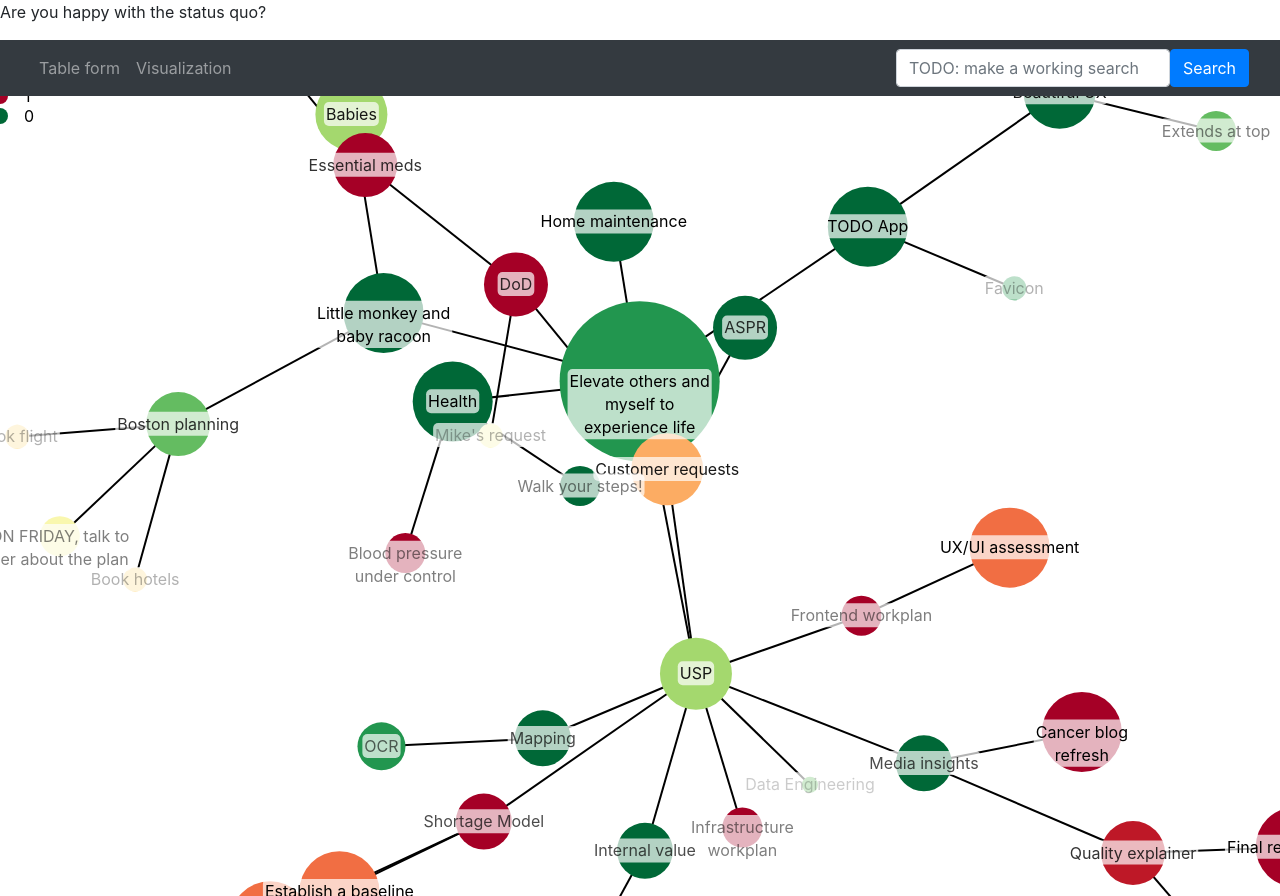
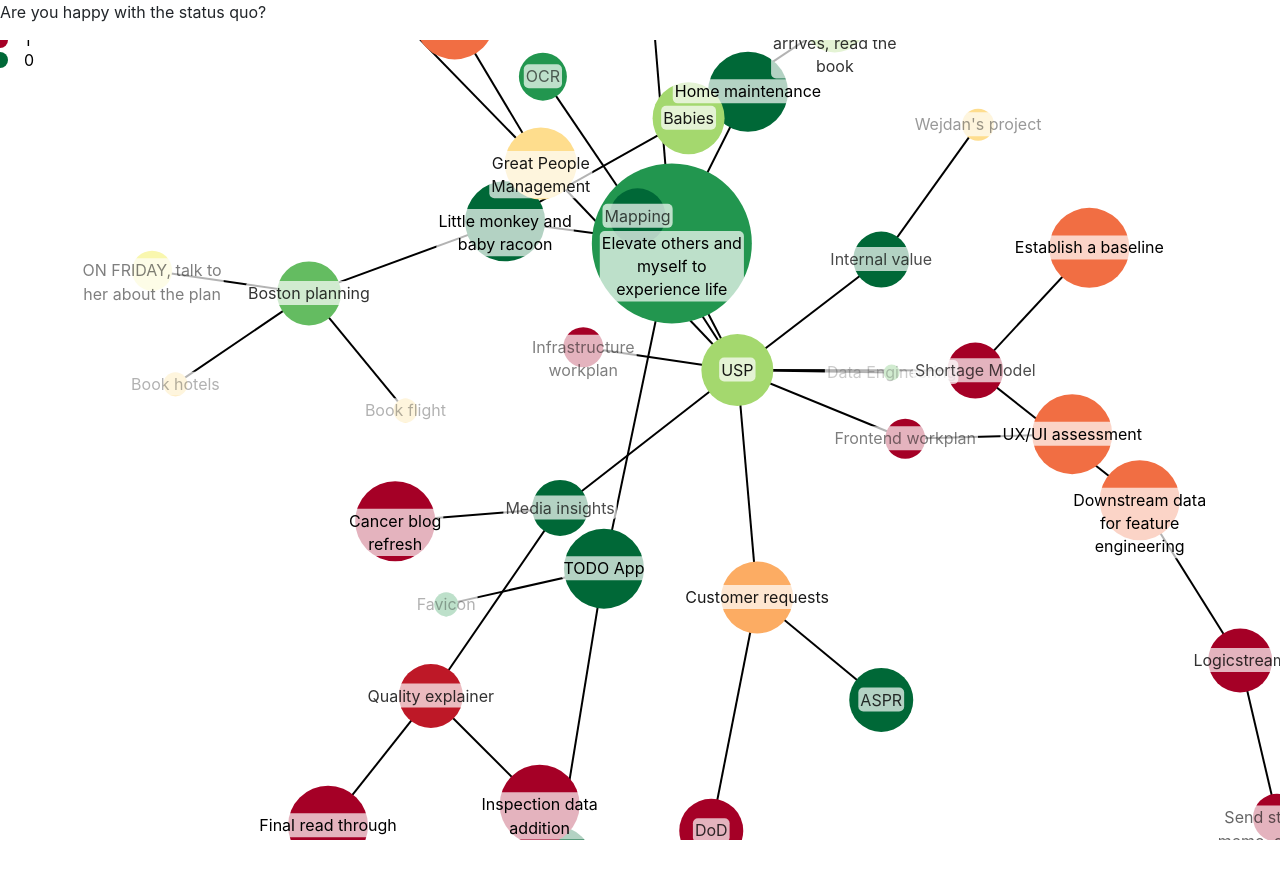
Before and after one commit to pizza-rat-matt/pizza-rat-matt.github.io, a website: page index.html in a window 1280 px wide. After the commit the page ends 840 px from the top, so only its background shows below. Drawn offline with nearby package versions, Linux system fonts and the light colour scheme.

Commit message:
now we are looking pretty

```diff
--- a/index.html
+++ b/index.html
@@ -2,63 +2,31 @@
 <html lang="en">
   <head>
     <!-- TODO favicon not appearing -->
-        <link rel="icon" href="./favicon.ico" type="image/x-icon">
-        <link rel="stylesheet" href="https://maxcdn.bootstrapcdn.com/bootstrap/4.5.2/css/bootstrap.min.css">
+    <link rel="icon" href="./favicon.ico" type="image/x-icon" />
+    <link
+      rel="stylesheet"
+      href="https://maxcdn.bootstrapcdn.com/bootstrap/4.5.2/css/bootstrap.min.css"
+    />
     <script src="https://d3js.org/d3.v5.min.js"></script>
-        <meta charset="UTF-8">
-        <meta name="viewport" content="width=device-width, initial-scale=1.0">
+    <meta charset="UTF-8" />
+    <meta name="viewport" content="width=device-width, initial-scale=1.0" />
     <title>Matt's TODO list</title>
     <style>
       body {
+        margin: 1;
+        overflow: hidden;
+      }
+      #ballPit {
+        width: 100vw;
+        height: 100vh;
         margin: 0;
-                overflow: hidden;
+        padding: 0;
       }
     </style>
   </head>
   <body>
     <p>Are you happy with the status quo?</p>
-        <nav class="navbar navbar-expand-sm navbar-dark bg-dark sticky-top">
-            <div class="container-fluid">
-
-                <ul class="navbar-nav me-auto">
-                  <li class="nav-item">
-                    <a class="nav-link" href="javascript:void(0)">Table form</a>
-                  </li>
-                  <li class="nav-item">
-                    <a class="nav-link" href="javascript:void(0)">Visualization</a>
-                  </li>
-                </ul>
-                <form class="d-flex">
-                  <input class="form-control me-2" type="text" placeholder="TODO: make a working search">
-                  <button class="btn btn-primary" type="button">Search</button>
-                </form>
-
-            </div>
-          </nav>
-
-    <div id="ballInfoModal" class="modal" tabindex="-1" role="dialog">
-        <div class="modal-dialog">
-            <div class="modal-content">
-                <div class="modal-header">
-                    <h5 class="modal-title">Ball Information</h5>
-                    <button type="button" class="close" data-dismiss="modal" aria-label="Close">
-                        <span aria-hidden="true">&times;</span>
-                    </button>
-                </div>
-                <div class="modal-body">
-                    <p><strong>Task name:</strong> <span id="ballInfoName"></span></p>
-                    <p><strong>Effort Level:</strong> <span id="ballInfoEffort"></span></p>
-                </div>
-            </div>
-        </div>
-    </div>
-    <!-- <svg id="svg2" width="2400" height="800"></svg>
-    <svg id="svg" width: 100% height: 100%></svg> -->
-
-
-    <script src="https://code.jquery.com/jquery-3.5.1.slim.min.js"></script>
-    <script src="https://cdnjs.cloudflare.com/ajax/libs/popper.js/2.9.3/umd/popper.min.js"></script>
-    <script src="https://maxcdn.bootstrapcdn.com/bootstrap/4.5.2/js/bootstrap.min.js"></script>
+    <svg id="ballPit"></svg>
     <script src="script.js"></script>
   </body>
 </html>
--- a/script.js
+++ b/script.js
@@ -68,6 +68,42 @@ const data = {
           importance: 0.2,
           stress: 0.2,
           levelOfEffort: 0,
+        },
+        {
+          name: "Great People Management",
+          importance: 0.9,
+          stress: 0.6,
+          levelOfEffort: 0,
+          children: [
+            {
+              name: "Erwina",
+              importance: 1,
+              stress: 0.8,
+              levelOfEffort: 0,
+              children: [
+                {
+                  name: "Wejdan",
+                  importance: 0.8,
+                  stress: 1,
+                  levelOfEffort: 0,
+                  children: [
+                    {
+                      name: "Shreyash",
+                      importance: 0.6,
+                      stress: 1,
+                      levelOfEffort: 0,
+                    },
+                  ],
+                },
+              ],
+            },
+            {
+              name: "Establish a baseline",
+              importance: 1,
+              stress: 0.8,
+              levelOfEffort: 0,
+            },
+          ],
         },
         {
           name: "Shortage Model",
@@ -301,20 +337,17 @@ const data = {
   ],
 };
 
-const svg = d3
-  .select("body")
-  .append("svg")
-  .attr("width", window.innerWidth) // take up full window width
-  .attr("height", window.innerHeight); // take up full window height
-const width = +svg.attr("width");
-const height = +svg.attr("height");
+const svgContainer = d3.select("#ballPit");
+const width = svgContainer.node().getBoundingClientRect().width;
+const height = svgContainer.node().getBoundingClientRect().height;
+
+const svg = svgContainer
+  .attr("viewBox", [0, 0, width, height])
+   .attr("preserveAspectRatio", "xMidYMid meet");
 
 const root = d3.hierarchy(data);
 const links = root.links();
 const nodes = root.descendants();
-
-const numNodes = nodes.length;
-const chargeStrength = -Math.min(200, 300 / numNodes); // This is just an example formula.
 
 const simulation = d3
   .forceSimulation(nodes)
@@ -421,8 +454,6 @@ const labelText = labelGroups
   });
 
 function linkStrokeColor(d) {
-  console.log("Source levelOfEffort:", d.source.levelOfEffort);
-  console.log("Target levelOfEffort:", d.target.levelOfEffort);
   return d.source.levelOfEffort > 0.8 || d.target.levelOfEffort > 0.8
     ? "grey"
     : "#000000";
@@ -498,4 +529,12 @@ function wrap(text, width) {
       }
     }
   });
+
+  window.addEventListener("resize", function() {
+    const newWidth = window.innerWidth;
+    const newHeight = window.innerHeight;
+
+    svg.attr("width", newWidth)
+       .attr("height", newHeight);
+});
 }
```
Lines whose indentation alone changed are shown as unchanged.
